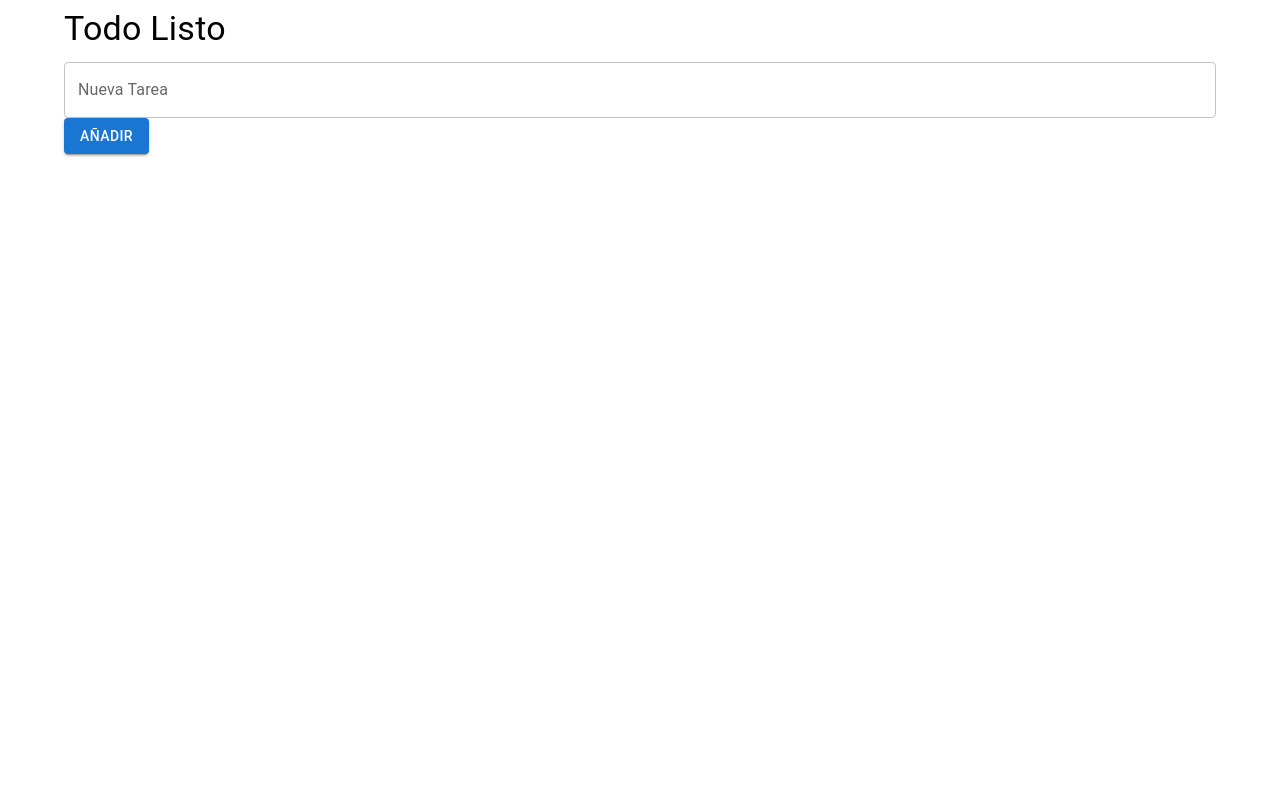
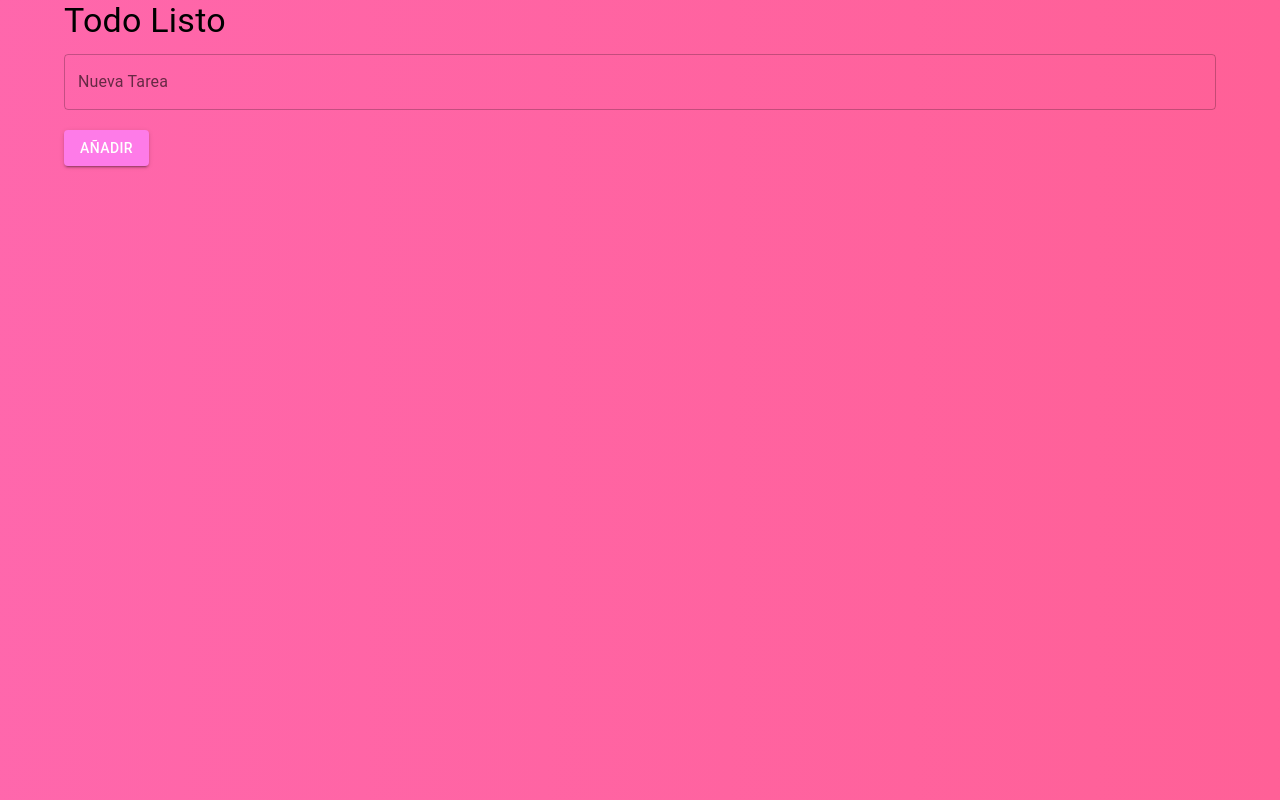
Before and after one commit to Ramlah23/Todo-Listo-TP-React, a React (Vite) app: page / in a window 1280 px wide. Built offline with nearby package versions, Linux system fonts and the light colour scheme.

Commit message:
se agregaron mas estilos

```diff
--- /dev/null
+++ b/src/App.css
@@ -0,0 +1,22 @@
+body, html, #root {
+    height: 100%;
+    margin: 0;
+    overflow: hidden;
+
+    background: linear-gradient(270deg, #ff5f94, #fe7be8);
+    background-size: 400% 400%;
+    animation: gradientBG 15s ease infinite;
+    height: 100%;
+  }
+
+  @keyframes gradientBG {
+    0% {
+      background-position: 0% 50%;
+    }
+    50% {
+      background-position: 100% 50%;
+    }
+    100% {
+      background-position: 0% 50%;
+    }
+  }
--- a/src/App.jsx
+++ b/src/App.jsx
@@ -1,9 +1,10 @@
 
 
 import { useState } from 'react';
-import TodoForm from './components/navbar/navbar';
+import TodoForm from './components/form/Form';
 import TodoList from './components/todolist/todolist';
 import { Container, Typography } from '@mui/material';
+import "./App.css";
 
 const App = () => {
   const [todos, setTodos] = useState([]);
--- a/src/components/navbar/navbar.jsx
+++ b/src/components/form/Form.jsx
@@ -1,4 +1,3 @@
-
 
 import { useState } from 'react';
 import { TextField, Button } from '@mui/material';
@@ -23,7 +22,7 @@ const TodoForm = ({ addTodo }) => {
         onChange={(e) => setTask(e.target.value)}
         fullWidth
       />
-      <Button type="submit" variant="contained" color="primary">
+      <Button  sx={{marginTop:"20px", backgroundColor: "#fe7be8",  }} type="submit" variant="contained" color="secondary">
         Añadir
       </Button>
     </form>
--- a/src/main.jsx
+++ b/src/main.jsx
@@ -2,7 +2,7 @@ import React from 'react'
 import ReactDOM from 'react-dom/client'
 import App from './App.jsx'
 
-import "./style.css"
+
 
 ReactDOM.createRoot(document.getElementById('root')).render(
   <React.StrictMode>
```
Also changed, not shown: src/style.css (deleted).
